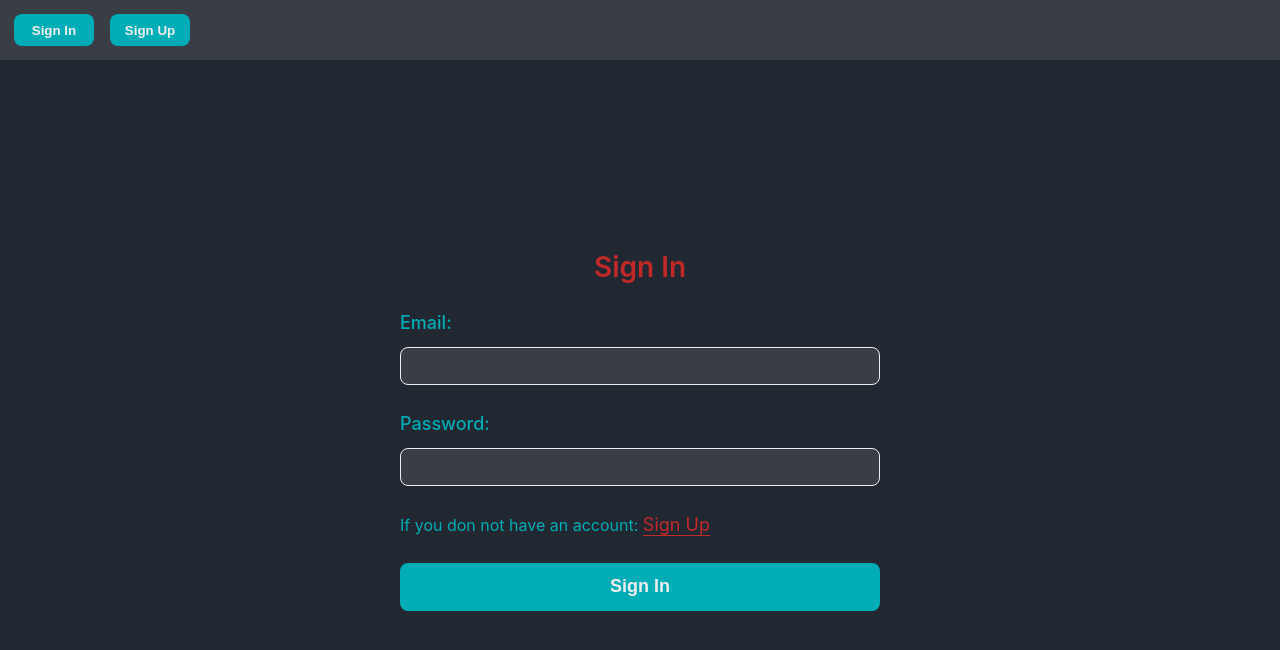
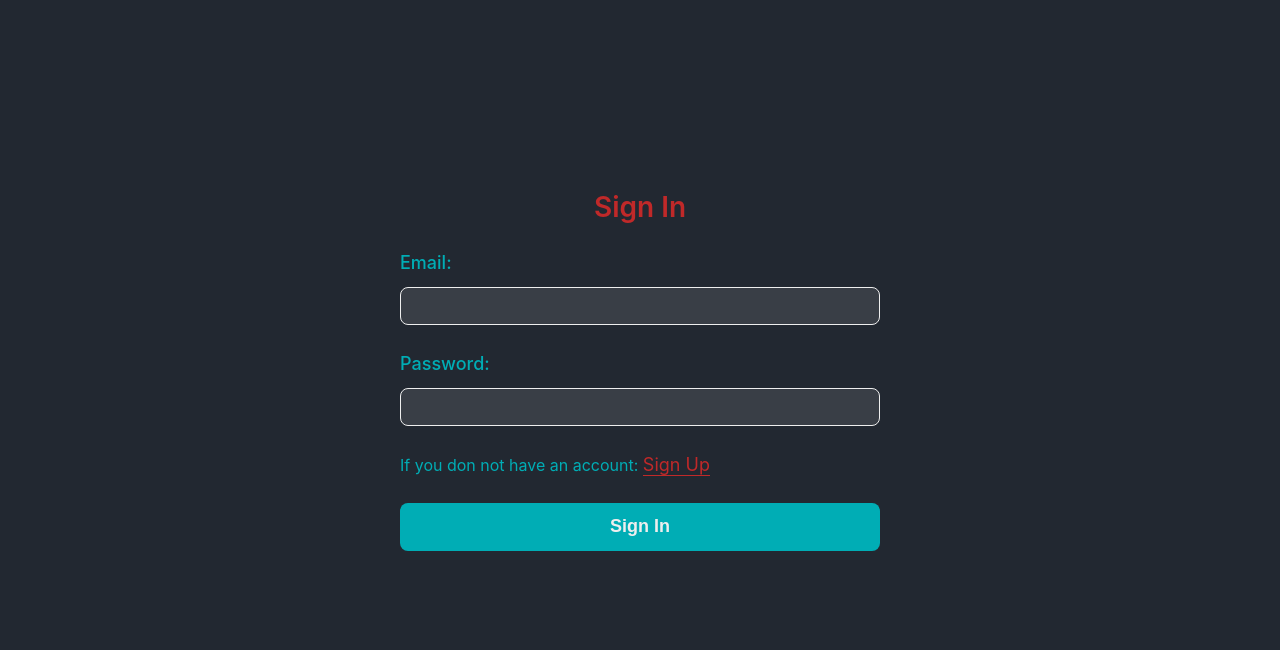
Before and after one commit to AndreySavchenkov/chatGPT, a Next.js app: page /sign-in in a window 1280 px wide. Shown: the top 650 px of the page. Built offline with nearby package versions, Linux system fonts and the light colour scheme; no server answers.

Commit message:
fix: delete signIn and signUp

```diff
--- a/pages/_app.tsx
+++ b/pages/_app.tsx
@@ -1,7 +1,7 @@
 import '../styles/globals.scss'
 import type {AppProps} from 'next/app'
 import {useEffect, useState} from "react";
-import AppHeader from "../components/AppHeader/AppHeader";
+// import AppHeader from "../components/AppHeader/AppHeader";
 import { ToastContainer } from 'react-toastify';
 import 'react-toastify/dist/ReactToastify.css';
 
@@ -15,7 +15,7 @@ export default function App({Component, pageProps}: AppProps) {
   return (
     <>
       <ToastContainer />
-      <AppHeader/>
+      {/* <AppHeader/> */}
       <Component {...pageProps} apiKey={apiKey}/>
     </>
   )
--- a/pages/index.tsx
+++ b/pages/index.tsx
@@ -3,7 +3,7 @@ import {Controller, useForm} from "react-hook-form";
 import {ChatCompletionRequestMessageRoleEnum, Configuration, OpenAIApi} from "openai";
 import {FC, ReactNode, useEffect, useRef, useState} from "react";
 import SyntaxHighlighter from 'react-syntax-highlighter';
-import {withAuth} from "../hoocs/withAuth";
+// import {withAuth} from "../hoocs/withAuth";
 import Image from "next/image";
 import copy from '../public/copy.svg';
 import library from '../public/library.svg'
@@ -166,4 +166,5 @@ const Home: FC<HomeProps> = ({apiKey}) => {
   )
 }
 
-export default withAuth(Home);
+// export default withAuth(Home);
+export default Home;
```
Also changed, not shown: 1 other file (tests, documents, lock files or other folders).
